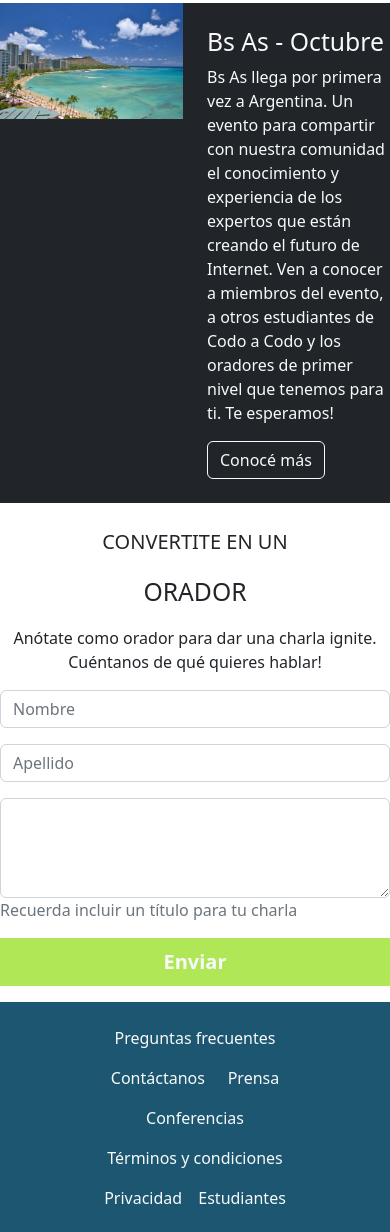
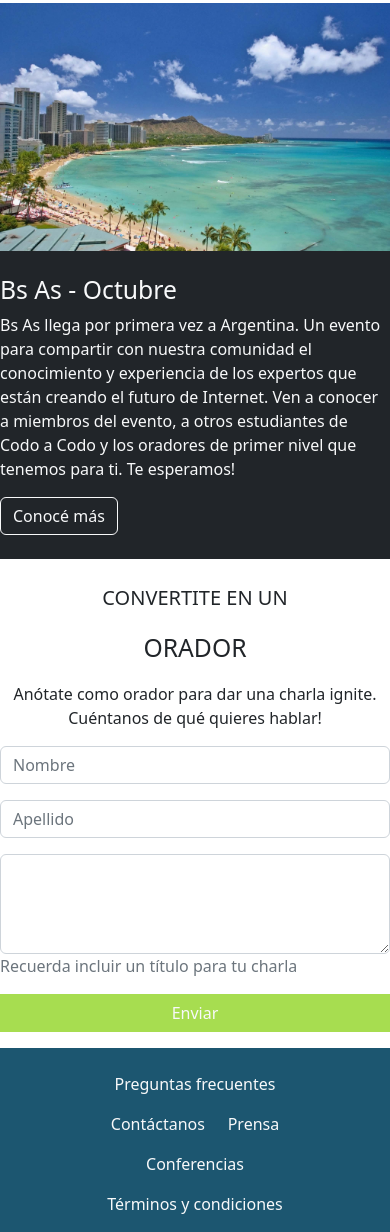
Before and after one commit to DanielaPalotti/Integrador, a plain HTML site: page index.html in a window 390 px wide. Shown: the part 2600-3832 px from the top of the page. Drawn offline with nearby package versions, Linux system fonts and the light colour scheme.

Commit message:
nueva modificacion

```diff
--- a/estilosIntegrador/estilos.css
+++ b/estilosIntegrador/estilos.css
@@ -10,8 +10,9 @@
 }
 
 .estiloBtn{
-    background: rgb(176, 231, 86);
+    background: rgb(167, 221, 80);
     border-radius: 5px;
+    color: white;
 }
 
 .bgFooter{
--- a/index.html
+++ b/index.html
@@ -120,10 +120,10 @@
         </div>
 
         <div class="row mt-4 bg-dark">
-            <div class="col">
-                <img src="imagenesIntegrador/honolulu.jpg" class=" img-fluid d-inline-block" alt="Playa">
+            <div class="col-md">
+                <img src="imagenesIntegrador/honolulu.jpg"  width="100%" alt="Playa">
             </div>
-            <div class="col">
+            <div class="col-md">
                 <div class="h-100 py-4 text-start text-light">
                     <h2>Bs As - Octubre</h2>
                     <p>Bs As llega por primera vez a Argentina. Un evento para compartir con nuestra comunidad el conocimiento y
@@ -166,8 +166,8 @@
             </div>
             <div class="row">
                 <div class="col"></div>
-                <div class="col-lg-6 text-center estiloBtn">
-                    <input type="submit" class="btn estiloBtn btn-lg text-light fw-bold" value="Enviar">
+                <div class="col-lg-6 text-center d-grid gap-2 estiloBtn">
+                    <button class="btn text-light" type="button">Enviar</button>
                 </div>
                 <div class="col"></div>
             </div>
```
